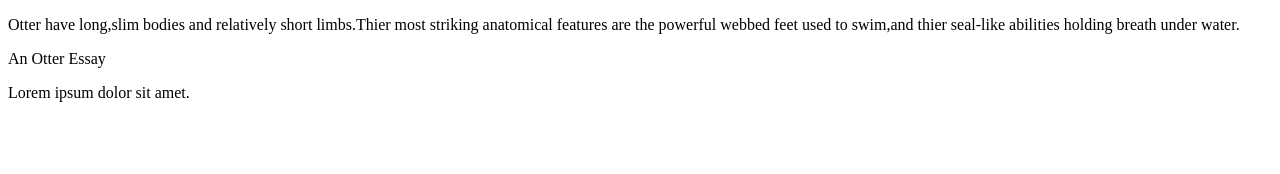
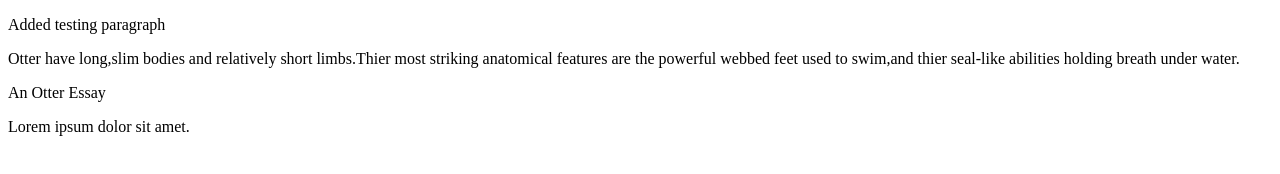
Before and after one commit to addie-designs/html_basics, a plain HTML site: page position.html in a window 1280 px wide. Drawn offline with Linux system fonts and the light colour scheme.

Commit message:
added new para

```diff
--- a/position.html
+++ b/position.html
@@ -7,6 +7,7 @@
   <link rel="stylesheet" href="./css/styles.css">
 </head>
 <body>
+  <p>Added testing paragraph</p>
    <div class="container">
 
 <div class="note-box" >
```
